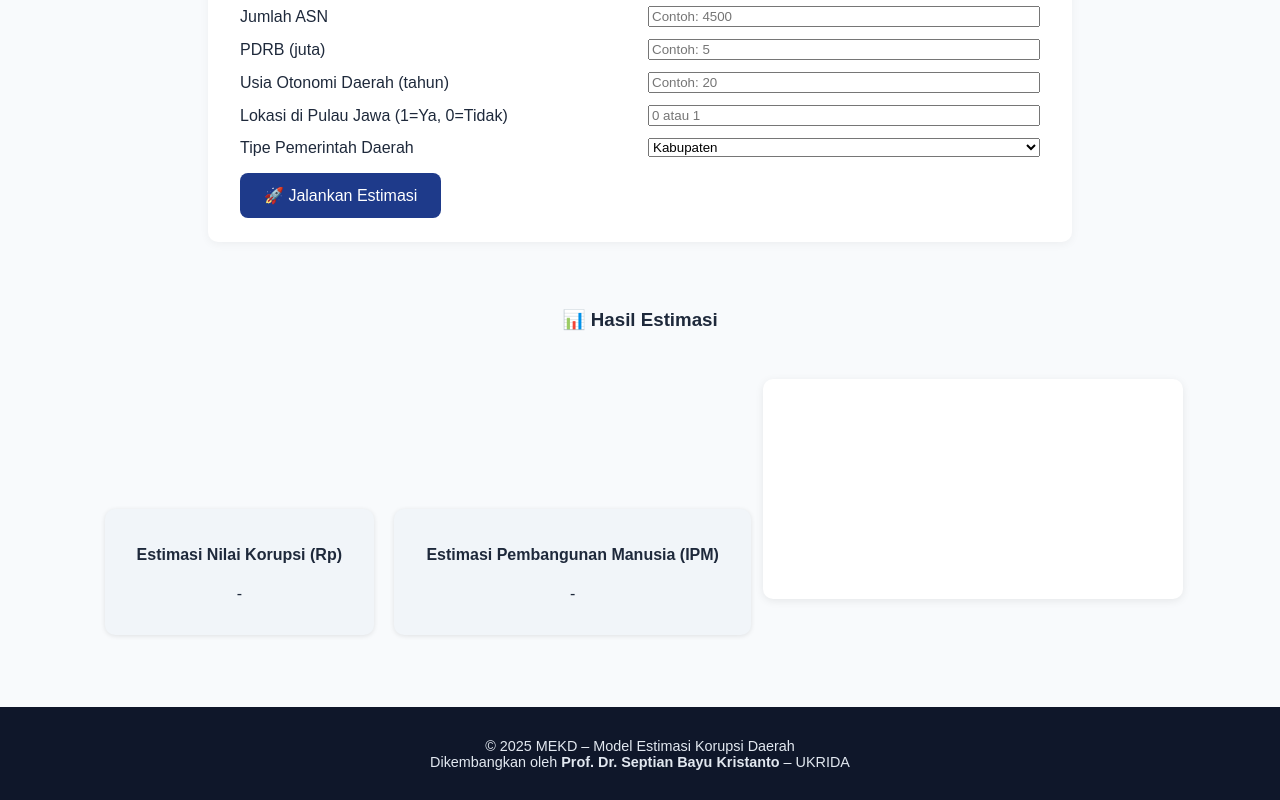
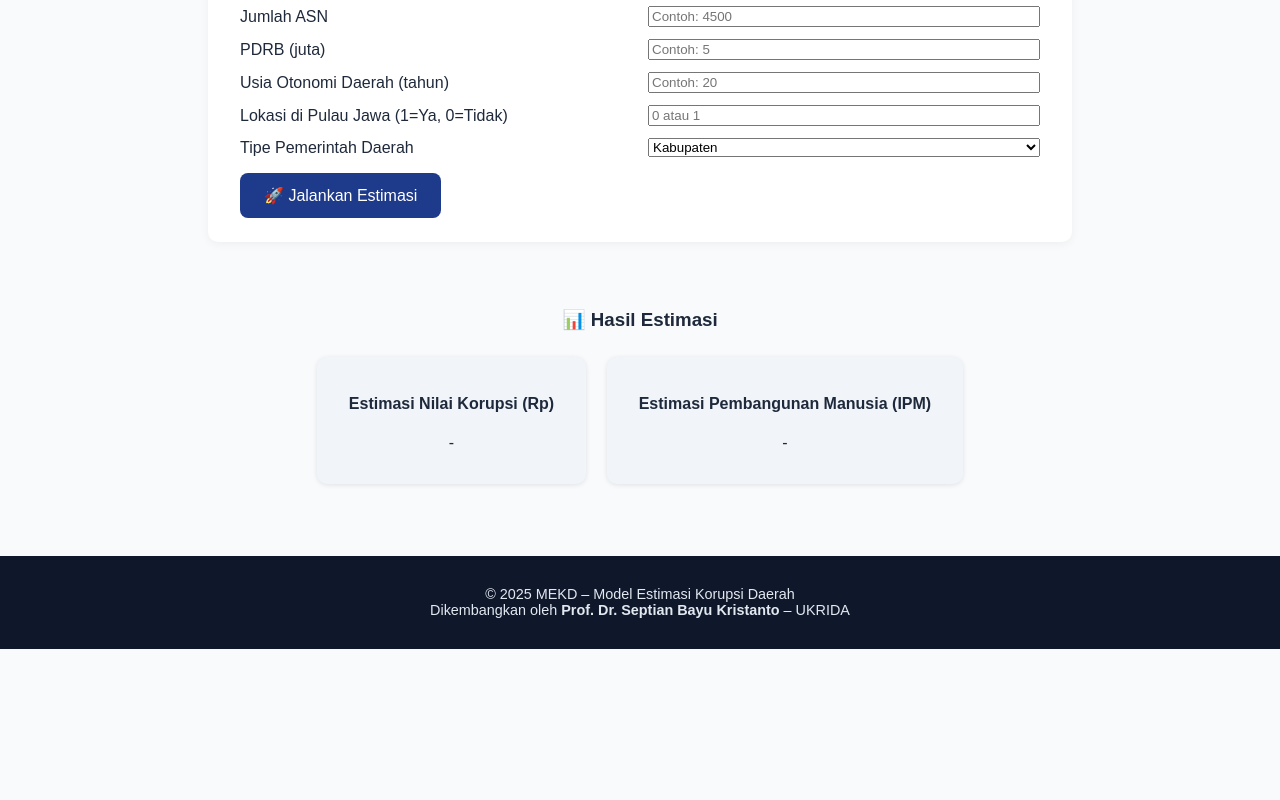
Before and after one commit to septianbk/MEKD, a plain HTML site: page index.html in a window 1280 px wide. Shown: the part 828-1628 px from the top of the page. After the commit the page ends 1477 px from the top, so only its background shows below. Drawn offline with nearby package versions, Linux system fonts and the light colour scheme.

Commit message:
Update index.html

```diff
--- a/index.html
+++ b/index.html
@@ -61,7 +61,7 @@
       <h4>Estimasi Pembangunan Manusia (IPM)</h4>
       <p id="hasilIpm">-</p>
     </div>
-    <canvas id="hasilChart" width="400" height="200"></canvas>
+<!-- <canvas id="hasilChart"></canvas> -->
   </section>
 
   <footer>
```
